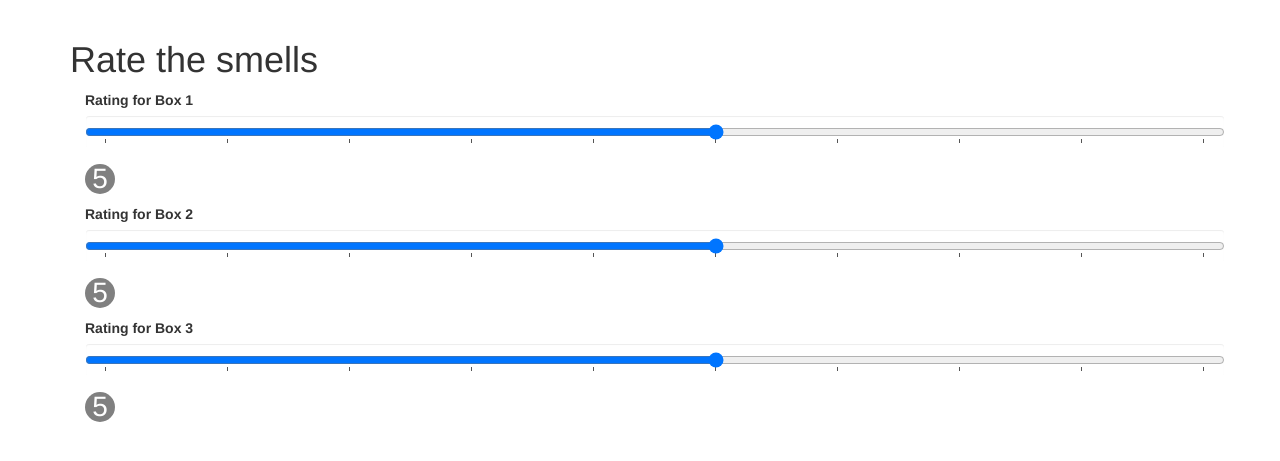
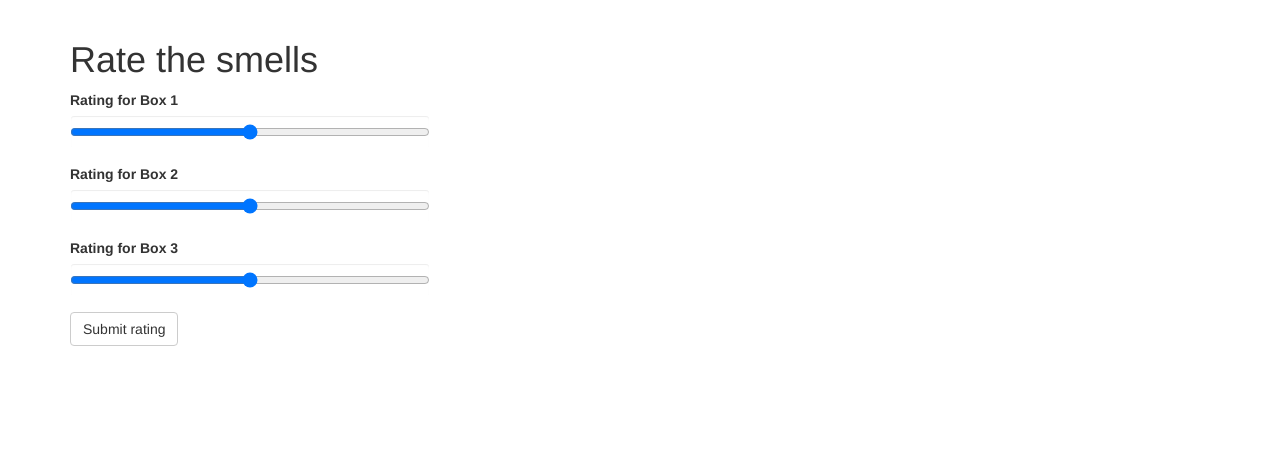
Before and after one commit to epabarker/JGI-exhibition, a Flask app: page /rating in a window 1280 px wide. Shown: the part 52-513 px from the top of the page. Run offline with Flask 2, Linux system fonts and the light colour scheme; some libraries are stand-ins or nearby versions.

Commit message:
final changes as was presented at the exhibition

```diff
--- a/app/forms.py
+++ b/app/forms.py
@@ -9,7 +9,7 @@ class LoginForm(FlaskForm):
     submit = SubmitField('Sign In')
 
 class SmellForm(FlaskForm):
-    va_rating = IntegerRangeField('Rating for Box 1')
-    co_rating = IntegerRangeField('Rating for Box 2')
-    vi_rating = IntegerRangeField('Rating for Box 3')
+    va_rating = IntegerRangeField('Rating for Box 1', validators=[DataRequired()])
+    co_rating = IntegerRangeField('Rating for Box 2', validators=[DataRequired()])
+    vi_rating = IntegerRangeField('Rating for Box 3', validators=[DataRequired()])
     submit = SubmitField('Submit rating')
--- a/app/routes.py
+++ b/app/routes.py
@@ -59,4 +59,7 @@ def statistics():
     fig = px.histogram(df, x='rating', nbins=10, color="smell", facet_row="smell")
     fig.for_each_annotation(lambda a: a.update(text=a.text.split("=")[-1]))
     graphJSON = json.dumps(fig, cls=plotly.utils.PlotlyJSONEncoder)
-    return render_template('statistics.html', graphJSON=graphJSON)
+    avg_vanilla = df.query('smell == "Vanilla"')['rating'].mean()
+    avg_coriander = df.query('smell == "Coriander"')['rating'].mean()
+    avg_violet = df.query('smell == "Violet"')['rating'].mean()
+    return render_template('statistics.html', graphJSON=graphJSON, avg_vanilla=avg_vanilla, avg_coriander=avg_coriander, avg_violet=avg_violet)
--- a/app/templates/rating.html
+++ b/app/templates/rating.html
@@ -4,30 +4,7 @@
     <h1>Rate the smells</h1>
     <div class="row">
         <div class="col-md-4">
-	    <div class="container">
-            	{{wtf.form_field(form.va_rating, min="1", max="10", list="tickmarks", oninput="box1_value.innerText = this.value")}}
-    		<p id="box1_value" style="display: block;height: 30px;width: 30px;line-height: 30px;-moz-border-radius: 30px;border-radius: 30px;background-color: grey;color: white;text-align: center;font-size: 2em;">5</p>
-	    </div>
-	    <div class="container">
-	    	{{wtf.form_field(form.co_rating, min="1", max="10", list="tickmarks", oninput="box2_value.innerText = this.value")}}
-                <p id="box2_value" style="display: block;height: 30px;width: 30px;line-height: 30px;-moz-border-radius: 30px;border-radius: 30px;background-color: grey;color: white;text-align: center;font-size: 2em;">5</p>
-            </div>
-	    <div class="container">
-            	{{wtf.form_field(form.vi_rating, min="1",max="10", list="tickmarks", oninput="box3_value.innerText = this.value")}}
-                <p id="box3_value" style="display: block;height: 30px;width: 30px;line-height: 30px;-moz-border-radius: 30px;border-radius: 30px;background-color: grey;color: white;text-align: center;font-size: 2em;">5</p>
-            </div>
-            <datalist id="tickmarks">
-              <option value="1" label="1"</option>
-              <option value="2" label="2"</option>
-              <option value="3" label="3"</option>
-              <option value="4" label="4"</option>
-              <option value="5" label="5"</option>
-              <option value="6" label="6"</option>
-              <option value="7" label="7"</option>
-              <option value="8" label="8"</option>
-              <option value="9" label="9"</option>
-              <option value="10" label="10"</option>
-            </datalist>
-        </div>
+	    {{wtf.quick_form(form)}}
+	</div>
     </div>
 {% endblock %}
--- a/app/templates/statistics.html
+++ b/app/templates/statistics.html
@@ -10,4 +10,7 @@
         var graphs = {{graphJSON | safe}};
         Plotly.plot('chart',graphs,{});
     </script>
+    <p><strong>Average vanilla: {{avg_vanilla}}</strong></p><br />
+    <p><strong>Average coriander: {{avg_coriander}}</strong></p><br />
+    <p><strong>Average violet: {{avg_violet}}</strong></p><br />
 {% endblock %}
```
Also changed, not shown: 1 other file.
